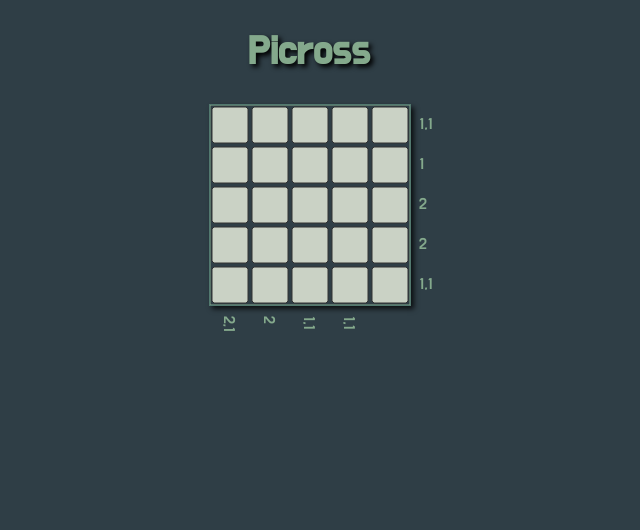
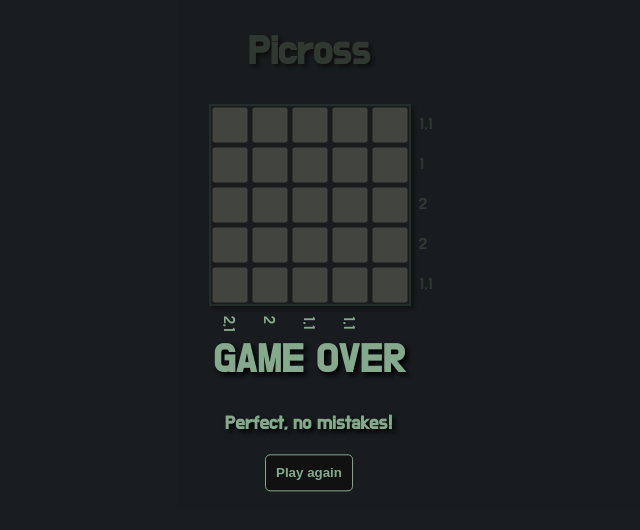
Before and after one commit to BillPepper/Picross, a plain HTML site: page index.html in a window 1280 px wide. Shown: the whole page, without its empty margins (331-971 px from the left). Drawn offline with Linux system fonts and the light colour scheme.

Commit message:
add 'play again' button

```diff
--- a/index.html
+++ b/index.html
@@ -11,7 +11,7 @@
         <div id='gameOverWrapper'>
       <h1>GAME OVER</h1>
       <h3 id='overlayText'></h3>
-      <a href="#">Play again</a>
+      <button href="#">Play again</button>
     </div>
     </div>
     <div>
--- a/main.js
+++ b/main.js
@@ -71,6 +71,7 @@ const render = () => {
       }
     }
   }
+  handleGameEnd();
 };
 
 const renderTile = (x, y, size, radius, correct, b, clicked) => {
--- a/style.css
+++ b/style.css
@@ -4,6 +4,14 @@ body {
   font-family: "Do Hyeon", sans-serif;
   margin: 0;
   padding: 0;
+}
+button {
+  color: #84a98c;
+  background-color: #111;
+  border: 1px solid #84a98c;
+  padding: 10px;
+  font-weight: bold;
+  border-radius: 5px;
 }
 #overlay {
   width: 100vw;
```
